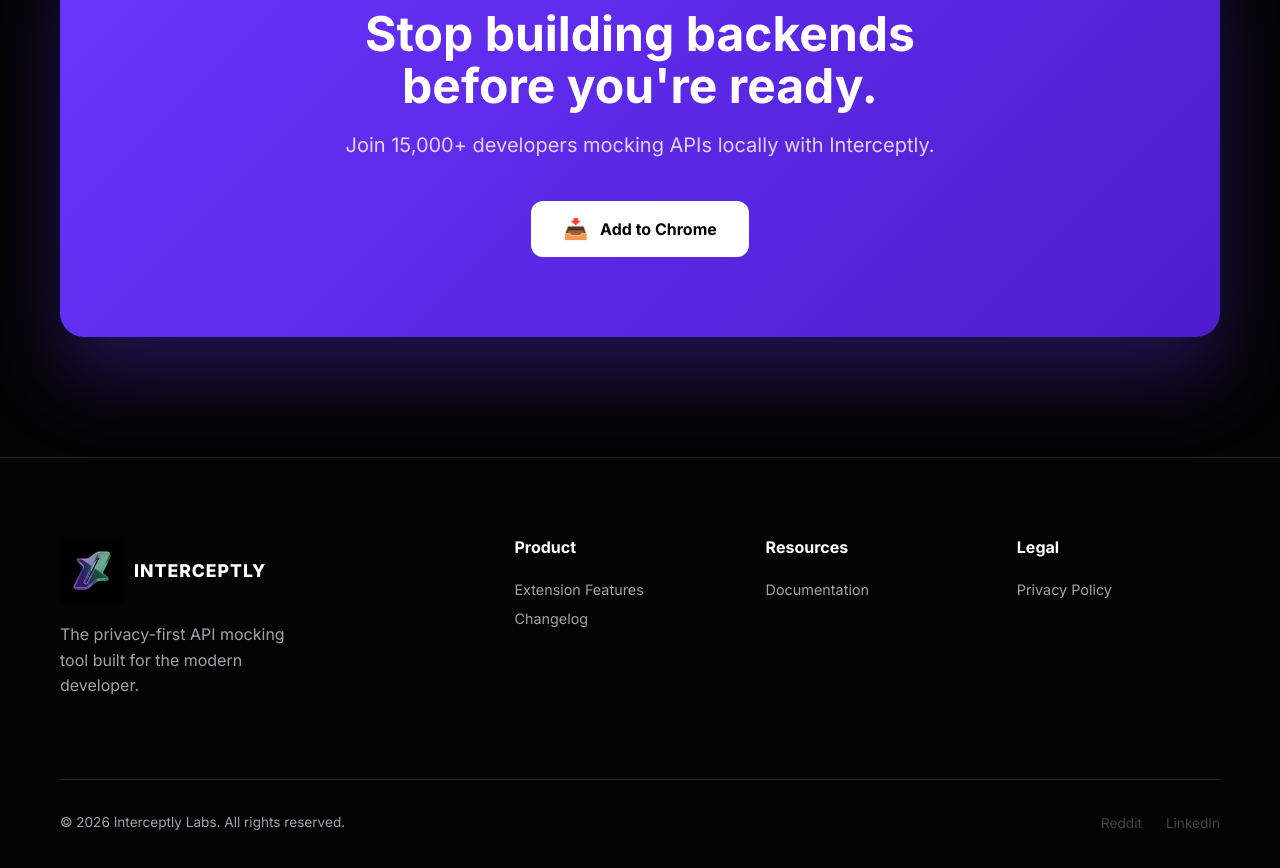
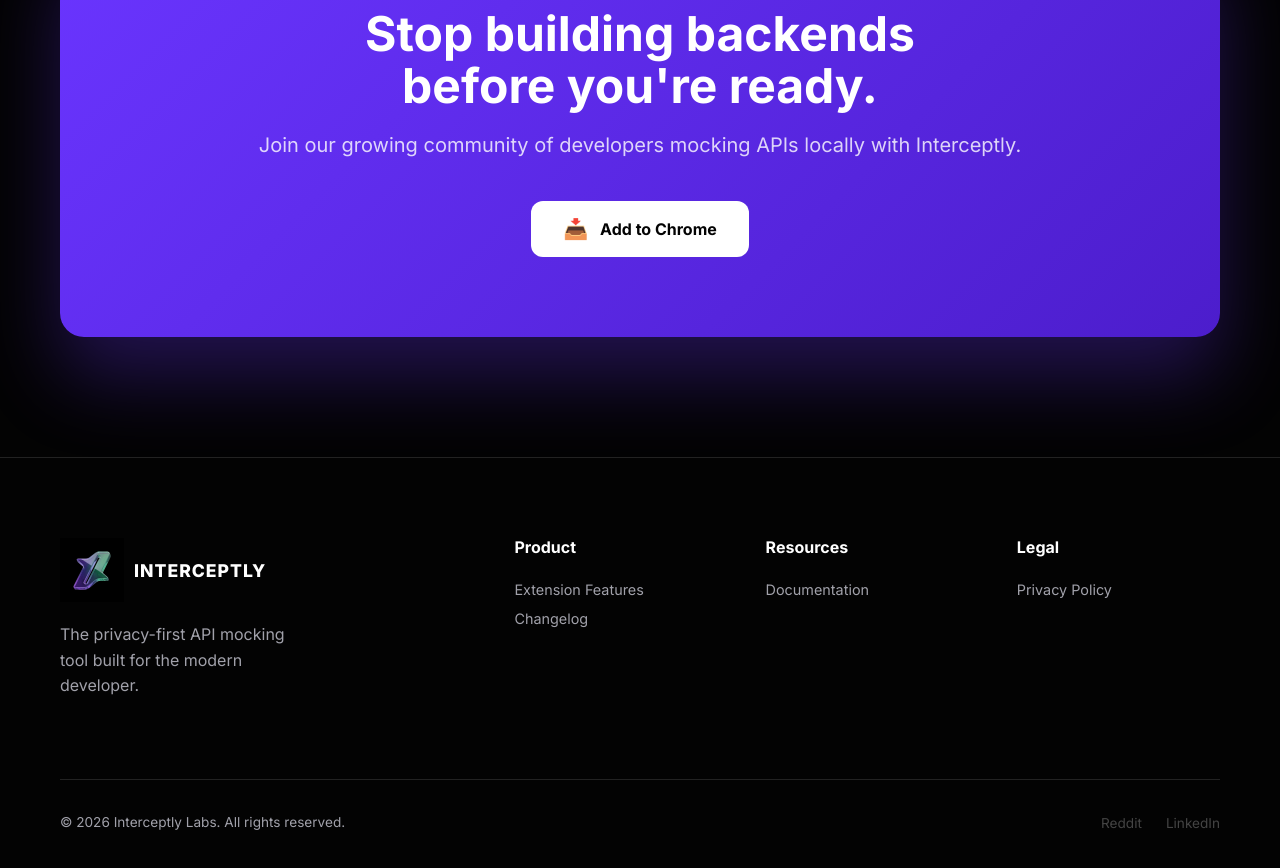
Before and after one commit to buingoctai/interceptly-page, a Next.js app: page / in a window 1280 px wide. Shown: the part 2220-3088 px from the top of the page. Built offline with nearby package versions, Linux system fonts and the light colour scheme.

Commit message:
docs: Update CTA section paragraph text to emphasize community growth.

```diff
--- a/src/components/features/landing/CTASection/CTASection.tsx
+++ b/src/components/features/landing/CTASection/CTASection.tsx
@@ -11,7 +11,7 @@
             <br />
             before you&apos;re ready.
           </h2>
-          <p>Join 15,000+ developers mocking APIs locally with Interceptly.</p>
+          <p>Join our growing community of developers mocking APIs locally with Interceptly.</p>
 
           <div className={styles.actions}>
             <Link href="#" className={`${styles.button} ${styles.chrome}`}>
```
